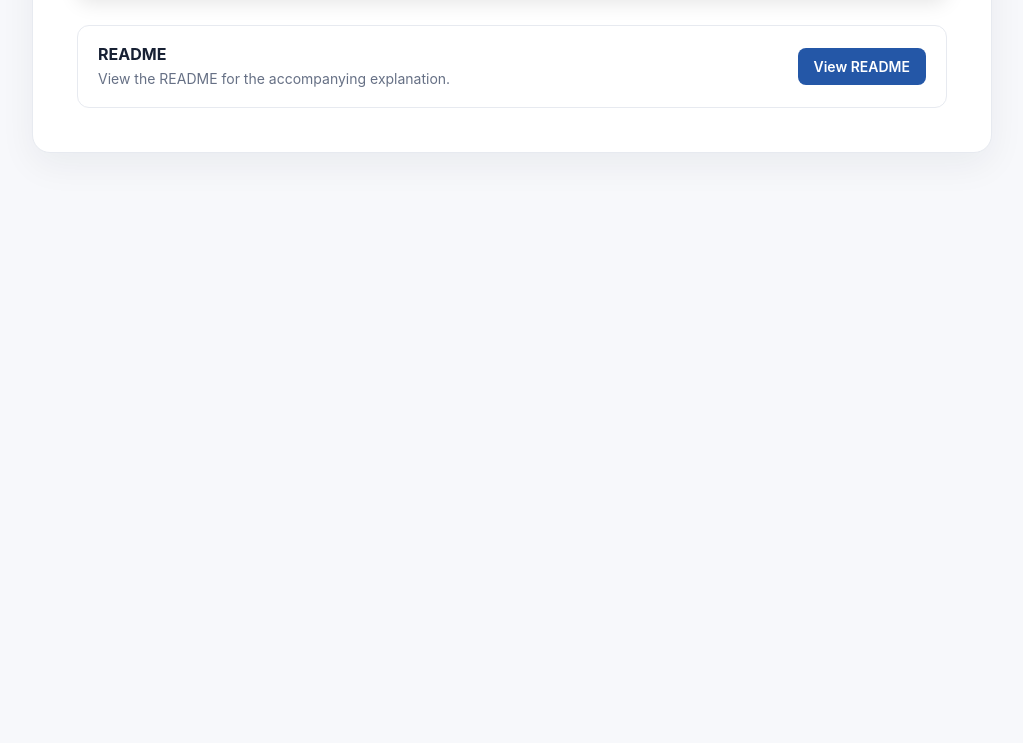
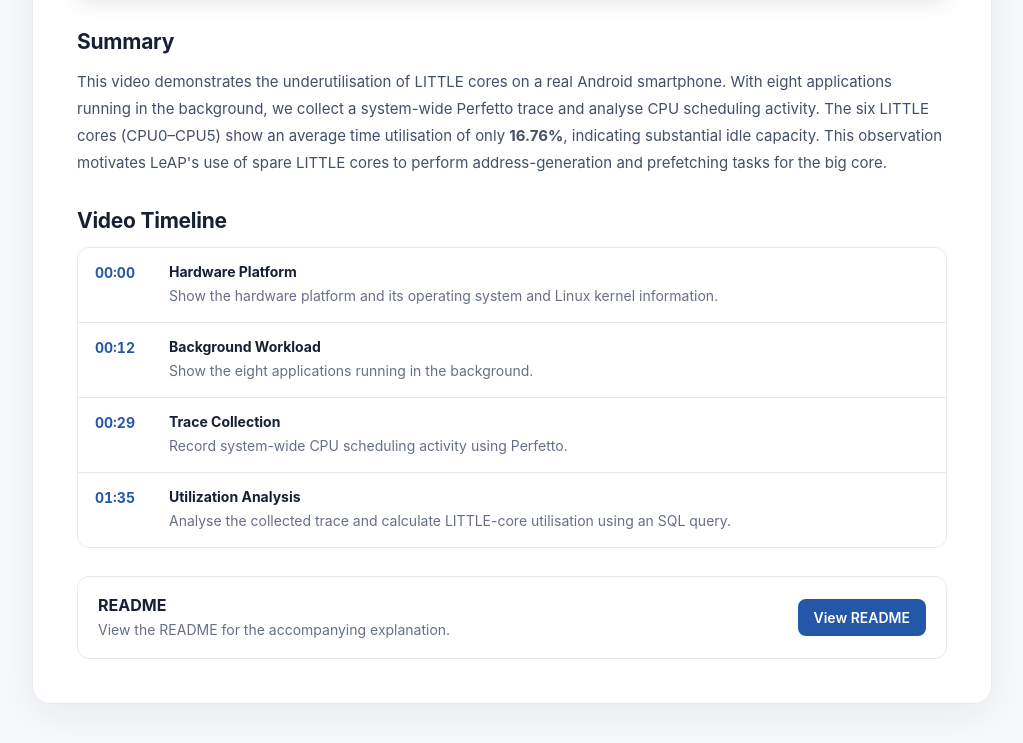
Before and after one commit to Ru0han/demonstration, a plain HTML site: page index.html in a window 1280 px wide. Shown: the part 681-1424 px from the top of the page, without its empty margins (128-1151 px from the left). Before the commit the page ends 898 px from the top, so only its background shows below. Drawn offline with Linux system fonts and the light colour scheme.

Commit message:
Enhance index.html with video details and timeline
Added information section and video timeline to index.html.

```diff
--- a/index.html
+++ b/index.html
@@ -58,6 +58,18 @@
       box-shadow: 0 6px 20px rgba(0, 0, 0, 0.10);
     }
 
+
+    .information-section { margin-top: 32px; }
+    .information-section h2 { font-size: 21px; margin: 0 0 14px; letter-spacing: -0.25px; }
+    .summary-text { margin: 0; color: #435067; line-height: 1.8; font-size: 15px; }
+    .timeline { list-style: none; padding: 0; margin: 0; border: 1px solid var(--line); border-radius: 12px; overflow: hidden; }
+    .timeline li { display: grid; grid-template-columns: 58px minmax(0,1fr); gap: 16px; padding: 15px 17px; align-items: start; }
+    .timeline li + li { border-top: 1px solid var(--line); }
+    .timeline-time { font-size: 14px; color: var(--accent); text-decoration: none; font-weight: 700; font-variant-numeric: tabular-nums; padding-top: 1px; }
+    .timeline-time:hover, .timeline-time:focus-visible { text-decoration: underline; }
+    .timeline-content strong { display: block; font-size: 14px; margin-bottom: 4px; }
+    .timeline-content span { display: block; color: var(--muted); font-size: 14px; line-height: 1.65; }
+
     .download {
       display: flex;
       align-items: center;
@@ -115,10 +127,53 @@
 
     <h1>Demo Video</h1>
 
-    <video controls playsinline preload="metadata">
+    <video id="demo-video" controls playsinline preload="metadata">
       <source src="demo.mp4" type="video/mp4">
       Your browser does not support HTML5 video playback.
     </video>
+
+
+    <section class="information-section" aria-labelledby="summary-title">
+      <h2 id="summary-title">Summary</h2>
+      <p class="summary-text">
+        This video demonstrates the underutilisation of LITTLE cores on a real Android smartphone.
+        With eight applications running in the background, we collect a system-wide Perfetto trace
+        and analyse CPU scheduling activity. The six LITTLE cores (CPU0–CPU5) show an average
+        time utilisation of only <strong>16.76%</strong>, indicating substantial idle capacity.
+        This observation motivates LeAP's use of spare LITTLE cores to perform address-generation
+        and prefetching tasks for the big core.
+      </p>
+    </section>
+
+    <section class="information-section" aria-labelledby="timeline-title">
+      <h2 id="timeline-title">Video Timeline</h2>
+      <ol class="timeline">
+        <li>
+          <a class="timeline-time" href="#demo-video" data-seek="0" aria-label="Play from 00:00">00:00</a>
+          <div class="timeline-content"><strong>Hardware Platform</strong>
+            <span>Show the hardware platform and its operating system and Linux kernel information.</span>
+          </div>
+        </li>
+        <li>
+          <a class="timeline-time" href="#demo-video" data-seek="12" aria-label="Play from 00:12">00:12</a>
+          <div class="timeline-content"><strong>Background Workload</strong>
+            <span>Show the eight applications running in the background.</span>
+          </div>
+        </li>
+        <li>
+          <a class="timeline-time" href="#demo-video" data-seek="29" aria-label="Play from 00:29">00:29</a>
+          <div class="timeline-content"><strong>Trace Collection</strong>
+            <span>Record system-wide CPU scheduling activity using Perfetto.</span>
+          </div>
+        </li>
+        <li>
+          <a class="timeline-time" href="#demo-video" data-seek="95" aria-label="Play from 01:35">01:35</a>
+          <div class="timeline-content"><strong>Utilization Analysis</strong>
+            <span>Analyse the collected trace and calculate LITTLE-core utilisation using an SQL query.</span>
+          </div>
+        </li>
+      </ol>
+    </section>
 
     <section class="download" aria-label="README documentation">
       <div>
@@ -137,5 +192,25 @@
     </section>
 
   </main>
+  <script>
+    (function () {
+      const video = document.getElementById('demo-video');
+      document.querySelectorAll('[data-seek]').forEach(function (link) {
+        link.addEventListener('click', function (event) {
+          event.preventDefault();
+          const seconds = Number(link.getAttribute('data-seek'));
+          if (video && Number.isFinite(seconds)) {
+            const seek = function () {
+              video.currentTime = Math.min(seconds, Number.isFinite(video.duration) ? video.duration : seconds);
+              video.play().catch(function () {});
+            };
+            if (video.readyState >= 1) seek();
+            else video.addEventListener('loadedmetadata', seek, { once: true });
+            video.scrollIntoView({ behavior: 'smooth', block: 'center' });
+          }
+        });
+      });
+    })();
+  </script>
 </body>
 </html>
```
